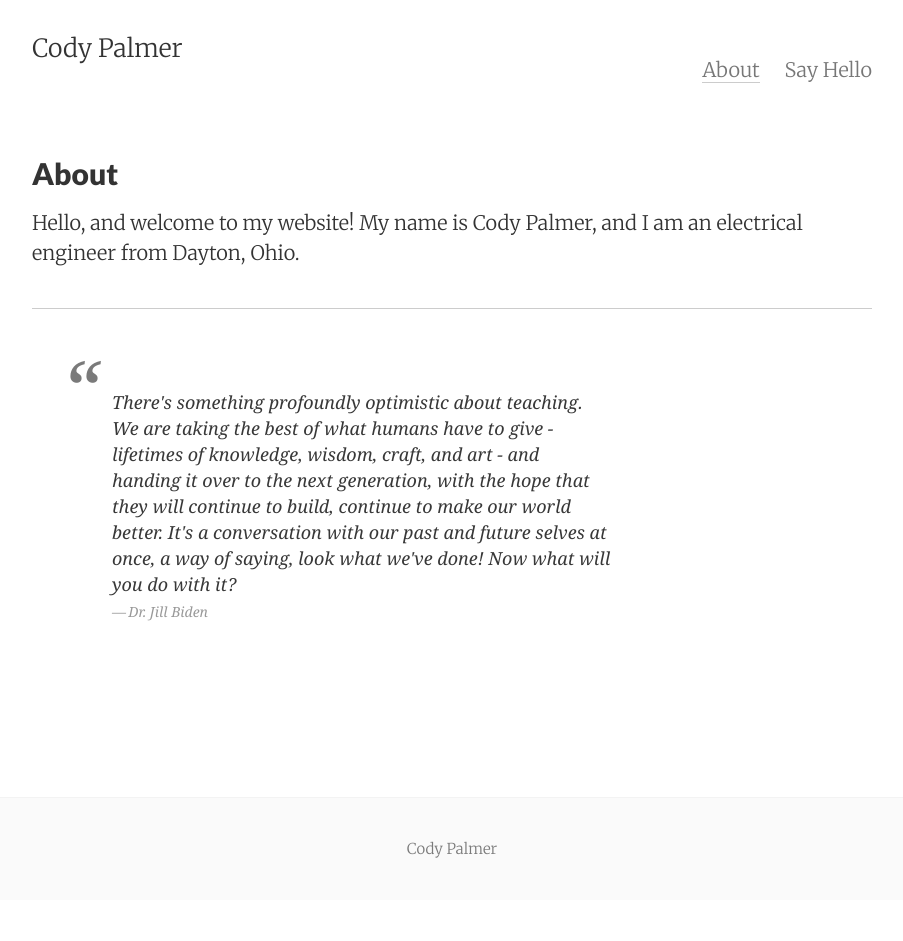
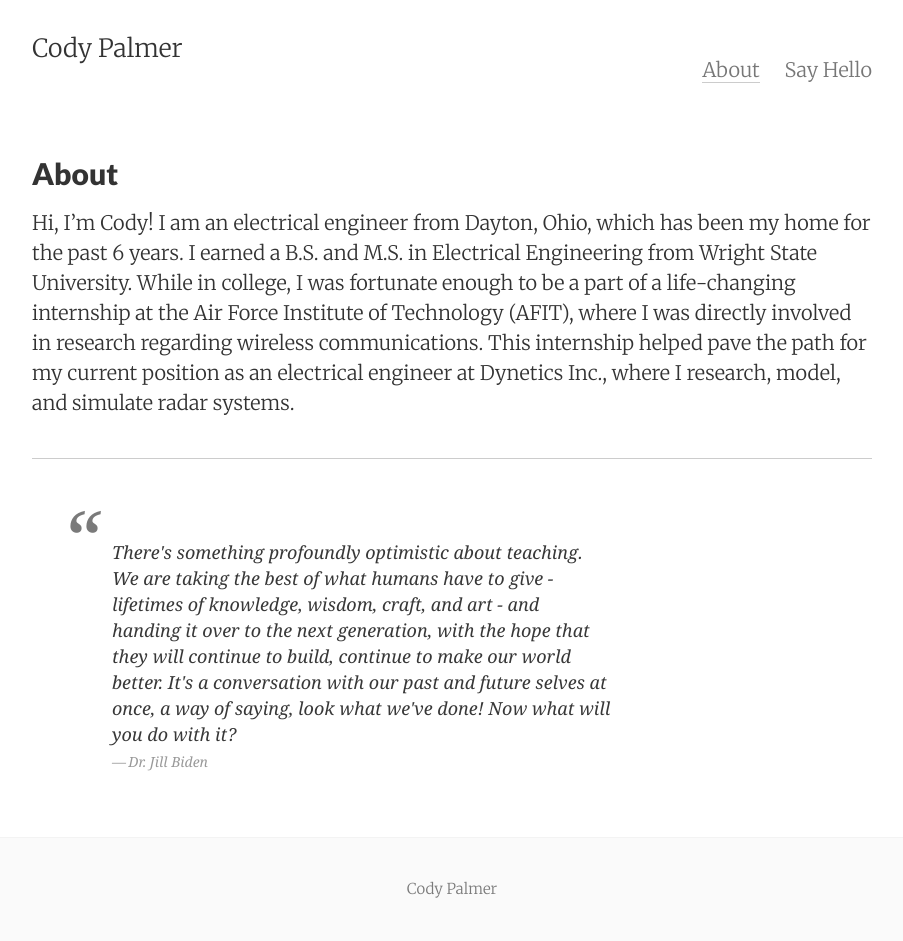
Before and after one commit to palmerco/web_server, a Jekyll site: the page built from about.md, in a window 1280 px wide. Shown: the whole page, without its empty margins (188-1091 px from the left). Built offline with Jekyll 4.4.1, drawn with Linux system fonts in a browser that asks for light colours; before the commit the page ends 900 px from its top, so only the background shows below that.

Commit message:
Update about.md

```diff
--- a/about.md
+++ b/about.md
@@ -5,7 +5,7 @@ permalink: /about/
 tags: about
 ---
 
-Hello, and welcome to my website! My name is Cody Palmer, and I am an electrical engineer from Dayton, Ohio.
+Hi, I’m Cody! I am an electrical engineer from Dayton, Ohio, which has been my home for the past 6 years. I earned a B.S. and M.S. in Electrical Engineering from Wright State University. While in college, I was fortunate enough to be a part of a life-changing internship at the Air Force Institute of Technology (AFIT), where I was directly involved in research regarding wireless communications. This internship helped pave the path for my current position as an electrical engineer at Dynetics Inc., where I research, model, and simulate radar systems.
 
 ---
 <blockquote>
```
